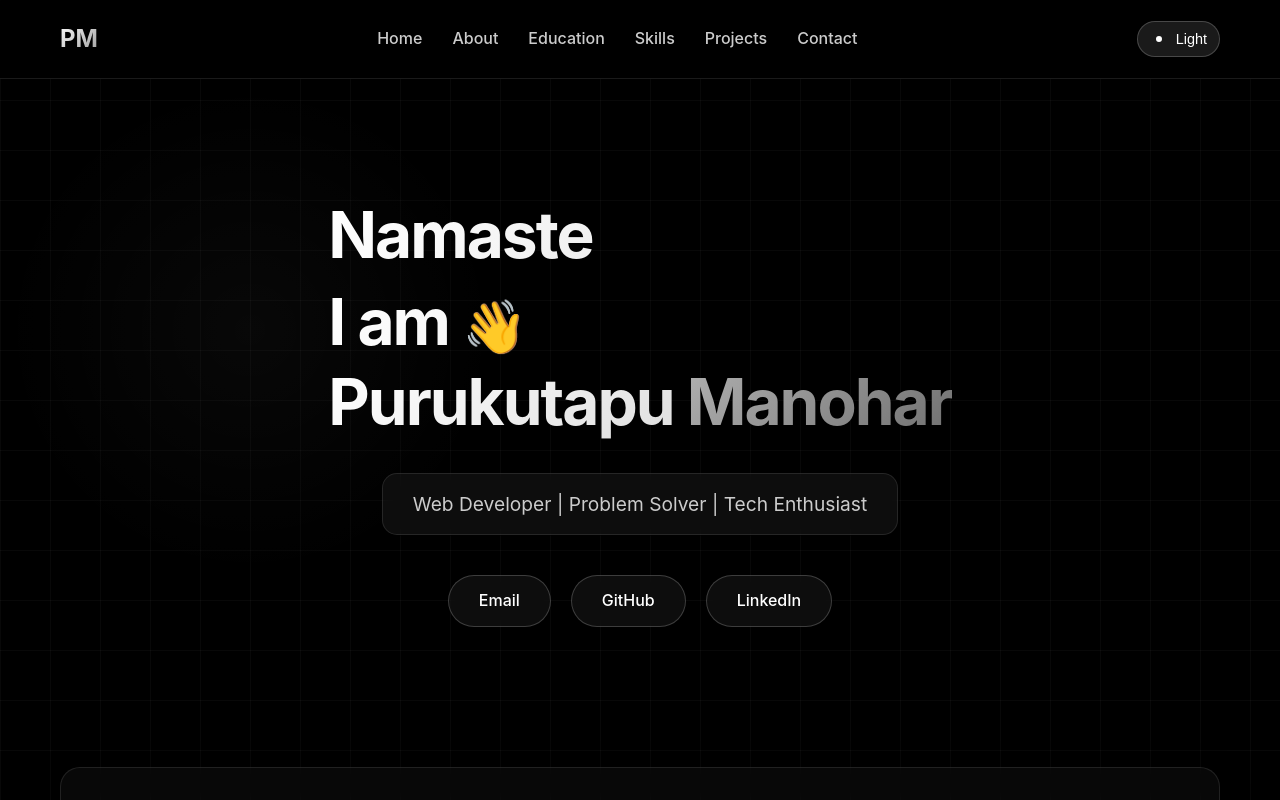
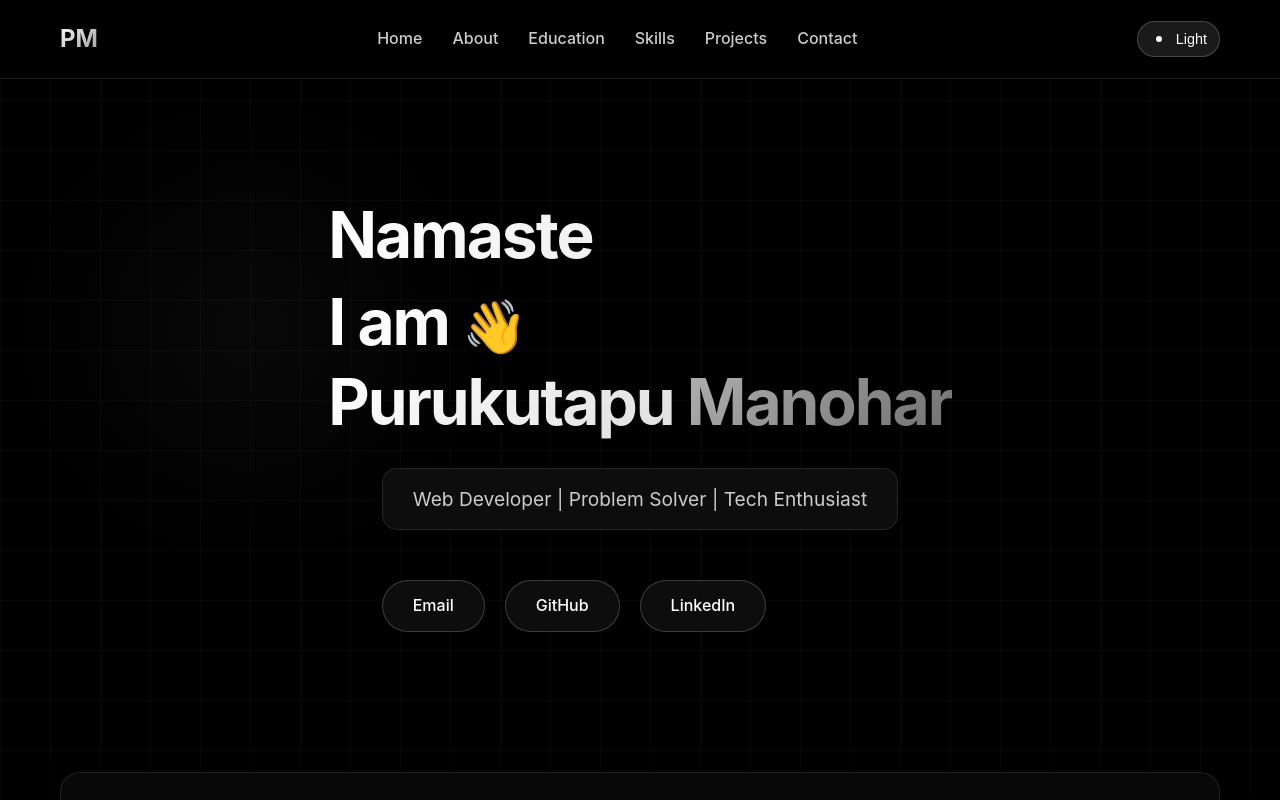
Before and after one commit to Manoharreddi2/New-Portfolio, a React (Vite) app: page / in a window 1280 px wide. Built offline with nearby package versions, Linux system fonts and the light colour scheme.

Commit message:
Align Role text and Links to left edge of centered block

```diff
--- a/src/components/Hero.jsx
+++ b/src/components/Hero.jsx
@@ -56,11 +56,13 @@ const Hero = () => {
                     <span className="d-block" style={{ textAlign: 'left', width: '100%' }}><span className="name-first">Purukutapu</span> <span className="name-last">Manohar</span></span>
                 </div>
             </h1>
-            <div className="glassy-text">Web Developer | Problem Solver | Tech Enthusiast</div>
-            <div className="contact-links">
-                <a href="mailto:manoharreddy2210@gmail.com">Email</a>
-                <a href="https://github.com/Manoharreddi2" target="_blank" rel="noopener noreferrer">GitHub</a>
-                <a href="https://www.linkedin.com/in/purukutapu-manohar-a40220254" target="_blank" rel="noopener noreferrer">LinkedIn</a>
+            <div style={{ display: 'flex', flexDirection: 'column', alignItems: 'flex-start', width: 'fit-content', margin: '20px auto 0' }}>
+                <div className="glassy-text" style={{ margin: '0 0 20px 0', textAlign: 'left' }}>Web Developer | Problem Solver | Tech Enthusiast</div>
+                <div className="contact-links" style={{ justifyContent: 'flex-start', width: '100%' }}>
+                    <a href="mailto:manoharreddy2210@gmail.com">Email</a>
+                    <a href="https://github.com/Manoharreddi2" target="_blank" rel="noopener noreferrer">GitHub</a>
+                    <a href="https://www.linkedin.com/in/purukutapu-manohar-a40220254" target="_blank" rel="noopener noreferrer">LinkedIn</a>
+                </div>
             </div>
         </header>
     );
```
